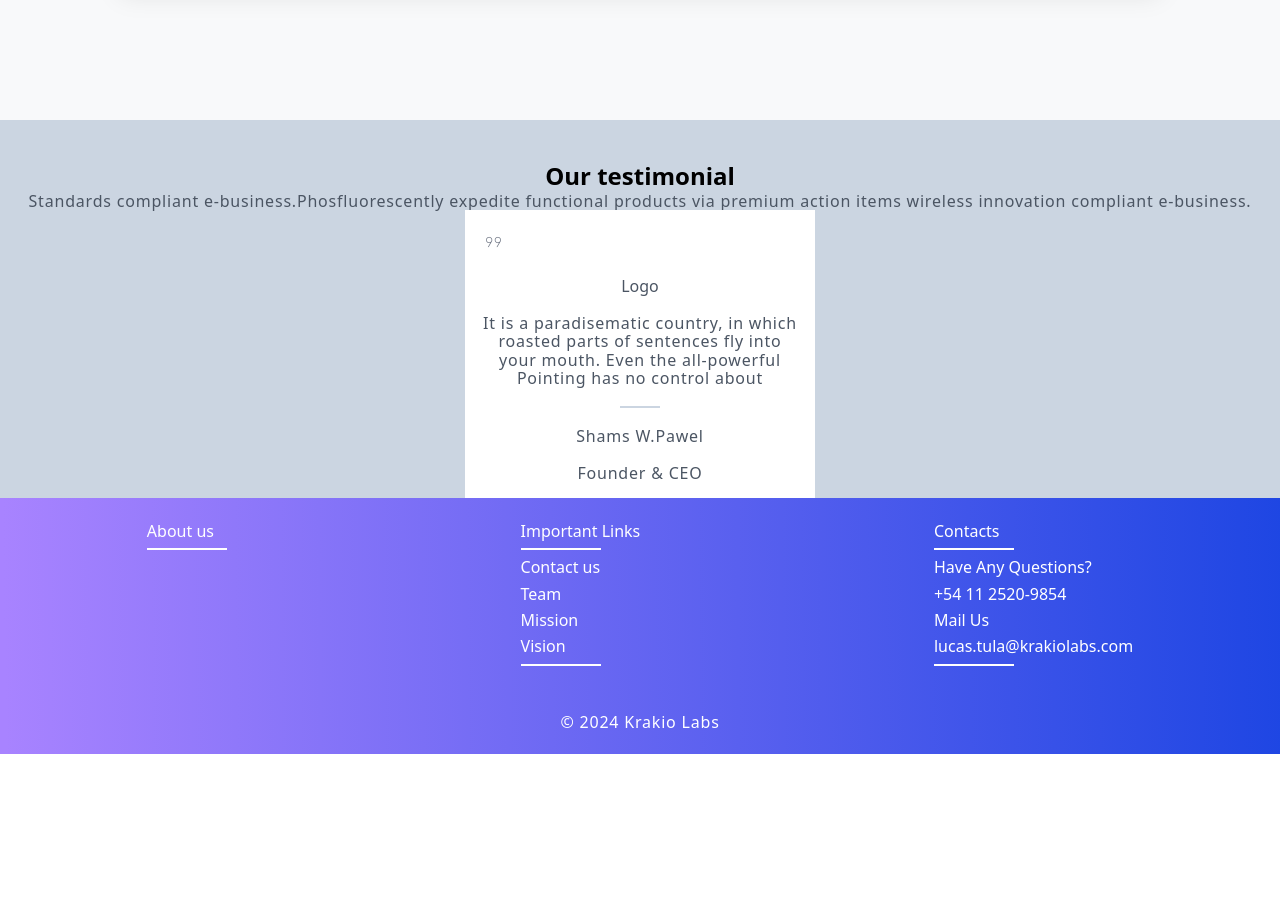
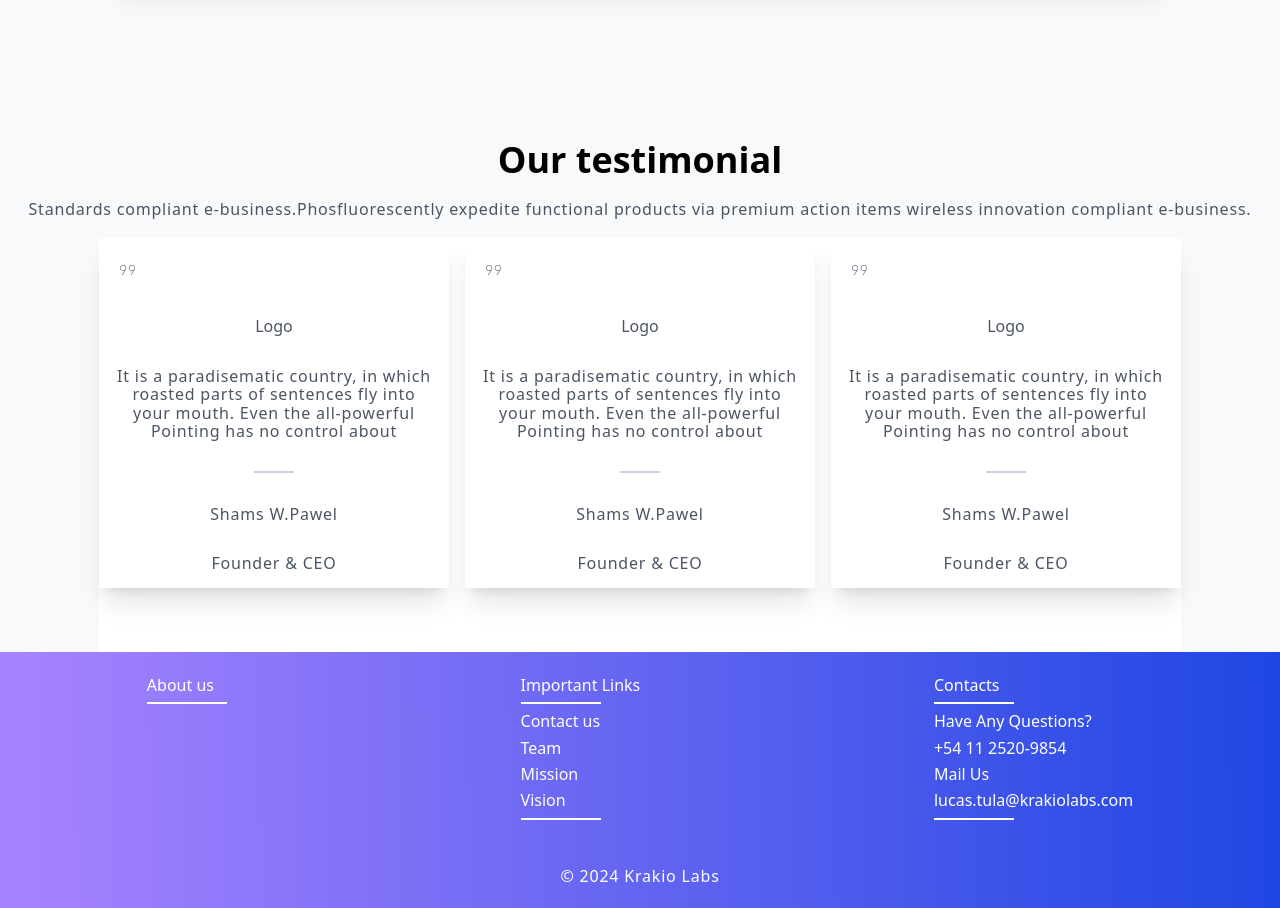
Before and after one commit to rodrigoMRAM/WP-to-React, a React (Vite) app: page /about in a window 1280 px wide. Shown: the part 880-1788 px from the top of the page. Before the commit the page ends 1634 px from the top, so only its background shows below. Built offline with nearby package versions, Linux system fonts and the light colour scheme.

Commit message:
about and contact

```diff
--- a/src/components/About.jsx
+++ b/src/components/About.jsx
@@ -1,6 +1,7 @@
 import React from 'react'
 import imagen from '../img/softwareImg.jpg'
 import CardToReuse from './CardToReuse'
+import CardTestimonial from './CardTestimonial'
 const About = () => {
     return (
         <>
@@ -46,22 +47,15 @@ const About = () => {
             </div>
             <CardToReuse />
 
-            <div className='flex flex-col justify-center items-center bg-slate-300'>
-                <h2 className='font-bold text-2xl mt-10'>Our testimonial</h2>
-                <p className='text-gray-600'>Standards compliant e-business.Phosfluorescently expedite functional products via premium action items wireless innovation compliant e-business.
+            <div className='flex flex-col justify-center items-center bg-[#f7f9fb]'>
+                <h2 className='font-bold text-4xl mt-5 mb-5'>Our testimonial</h2>
+                <p className='text-gray-600 mb-5'>Standards compliant e-business.Phosfluorescently expedite functional products via premium action items wireless innovation compliant e-business.
 
                 </p>
-                <div>
-                    <div className='cardTestimonio z-40 flex w-[350px] h-72 flex-col justify-between items-center text-center text-gray-600  bg-white py-4 px-4 relative overflow-hidden hover:text-white'>
-                    <span class="material-symbols-outlined text-gray-500 font-thin self-start hover:text-white text-2xl">
-format_quote
-</span>
-                        <h3>Logo</h3>
-                        <p>It is a paradisematic country, in which roasted parts of sentences fly into your mouth. Even the all-powerful Pointing has no control about</p>
-                        <div className='w-[40px] h-[2px] text-gray-600 bg-slate-300'></div>
-                        <p>Shams W.Pawel</p>
-                        <p>Founder & CEO</p>
-                    </div>
+                <div className='flex bg-white'>
+                    <CardTestimonial margin="0"/>
+                    <CardTestimonial margin="mx-4"/>
+                    <CardTestimonial margin="0"/>
                     <div></div>
                     <div></div>
                 </div>
--- /dev/null
+++ b/src/components/CardTestimonial.jsx
@@ -0,0 +1,19 @@
+import React from 'react'
+
+const CardTestimonial = ({margin}) => {
+    console.log(margin)
+  return (
+    <div className={`cardTestimonio z-40 shadow-xl flex mb-16 w-[350px] h-[350px] flex-col ${margin} justify-between items-center text-center text-gray-600 bg-[#fff] py-4 px-4 relative overflow-hidden hover:text-white`}>
+                    <span class="material-symbols-outlined text-gray-500 font-thin self-start hover:text-white text-2xl">
+format_quote
+</span>
+                        <h3>Logo</h3>
+                        <p>It is a paradisematic country, in which roasted parts of sentences fly into your mouth. Even the all-powerful Pointing has no control about</p>
+                        <div className='w-[40px] h-[2px] text-gray-600 bg-slate-300'></div>
+                        <p>Shams W.Pawel</p>
+                        <p>Founder & CEO</p>
+                    </div>
+  )
+}
+
+export default CardTestimonial
--- a/src/components/Contact.jsx
+++ b/src/components/Contact.jsx
@@ -3,36 +3,36 @@ import imagen from "../img/kraioimg.jpeg"
 
 export const Contact = () => {
     return (
-        <div className='w-full flex flex-col justify-center items-center text-center mt-7 contact'>
+        <div className='w-full flex justify-center mb-16 flex-wrap items-center text-center mt-7 contact'>
             <div className='contacto70'>
 
-            <div>
-                <h2 className='font-bold'>
+            <div className='text-center flex flex-col justify-center items-center'>
+                <h2 className='font-bold text-3xl mb-5'>
                     Our Branch
                 </h2>
-                <p>
+                <p className='w-5/12 text-center mb-5'>
                     Interested in our IT services or need advice? Then please get in touch and we’ll be glad to help.
                 </p>
             </div>
-            <div className='flex'>
-                <div className='flex flex-col'>
-                    <img src={imagen} alt="" />
-                    <div>
-                        <h3 className='font-bold'>Parque Patricios</h3>
+            <div className='flex flex-wrap mx:w-full'>
+                <div className='flex flex-col mx:w-full'>
+                    <img className='mx:w-full' src={imagen} alt="" />
+                    <div className='flex flex-col justify-start items-start text-gray-600'>
+                        <h3 className='font-bold mt-5 text-black text-3xl'>Parque Patricios</h3>
 
-                        <div className='flex'>
+                        <div className='flex mt-5'>
                             <span class="material-symbols-outlined">
                                 location_on
                             </span>
                             <p>Buenos Aires - Argentina</p>
                         </div>
-                        <div className='flex'>
+                        <div className='flex mt-5'>
                         <span class="material-symbols-outlined">
 phone_enabled
 </span>
                         <p>+54 11 2520-9854</p>
                         </div>
-                        <div className='flex'>
+                        <div className='flex mt-5'>
                         <span class="material-symbols-outlined">
 mail
 </span>
@@ -41,8 +41,8 @@ mail
                         </div>
                     </div>
                 </div>
-                <div className='ml-20'>
-                    <iframe src="https://www.google.com/maps/embed?pb=!1m18!1m12!1m3!1d13130.659882583359!2d-58.41195867681205!3d-34.63790581246921!2m3!1f0!2f0!3f0!3m2!1i1024!2i768!4f13.1!3m3!1m2!1s0x95bccb1160a8e62b%3A0x42f33f7586b05be1!2sParque%20Patricios%2C%20Cdad.%20Aut%C3%B3noma%20de%20Buenos%20Aires!5e0!3m2!1ses!2sar!4v1726627421978!5m2!1ses!2sar" width="600" height="450" loading="lazy" referrerpolicy="no-referrer-when-downgrade"></iframe>
+                <div className='ml-20 mx:w-full'>
+                    <iframe src="https://www.google.com/maps/embed?pb=!1m18!1m12!1m3!1d13130.659882583359!2d-58.41195867681205!3d-34.63790581246921!2m3!1f0!2f0!3f0!3m2!1i1024!2i768!4f13.1!3m3!1m2!1s0x95bccb1160a8e62b%3A0x42f33f7586b05be1!2sParque%20Patricios%2C%20Cdad.%20Aut%C3%B3noma%20de%20Buenos%20Aires!5e0!3m2!1ses!2sar!4v1726627421978!5m2!1ses!2sar"  loading="lazy" referrerpolicy="no-referrer-when-downgrade" width="600px" height="450px"></iframe>
                 </div>
             </div>
             </div>
```
